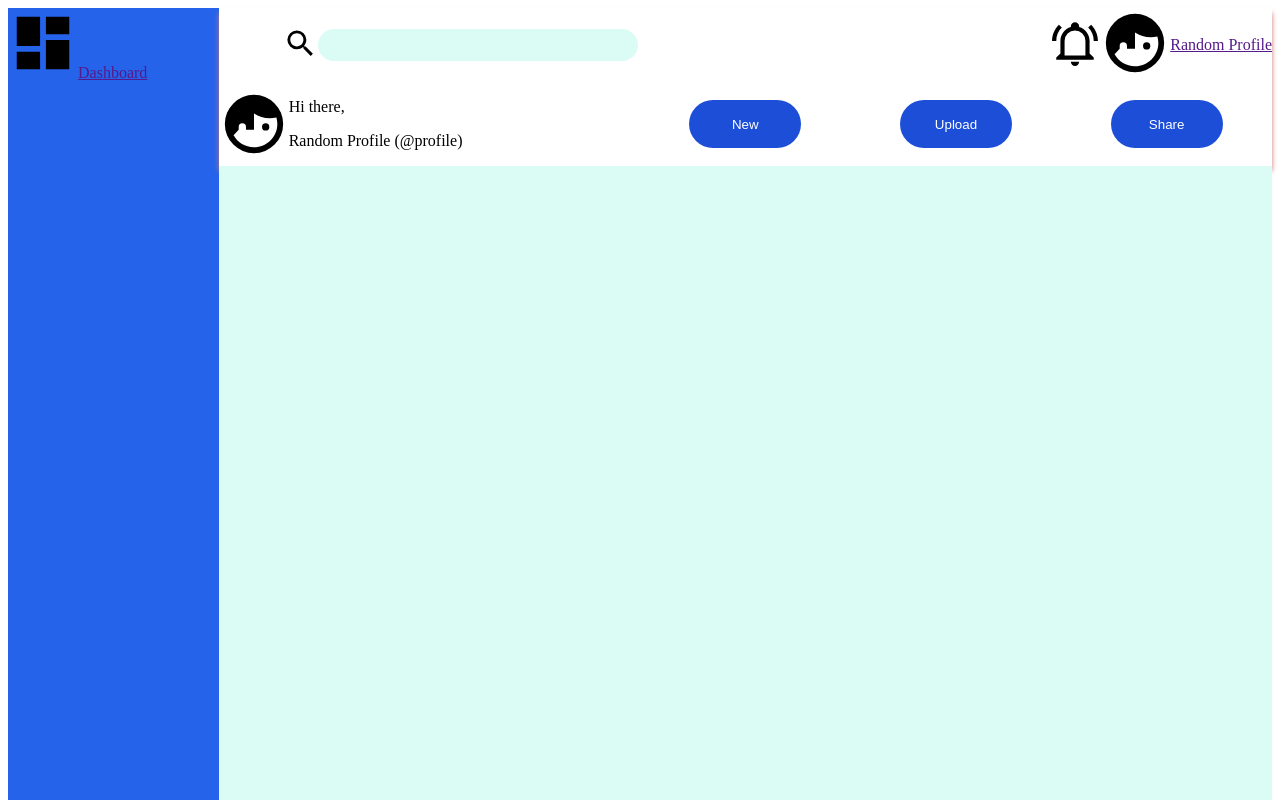
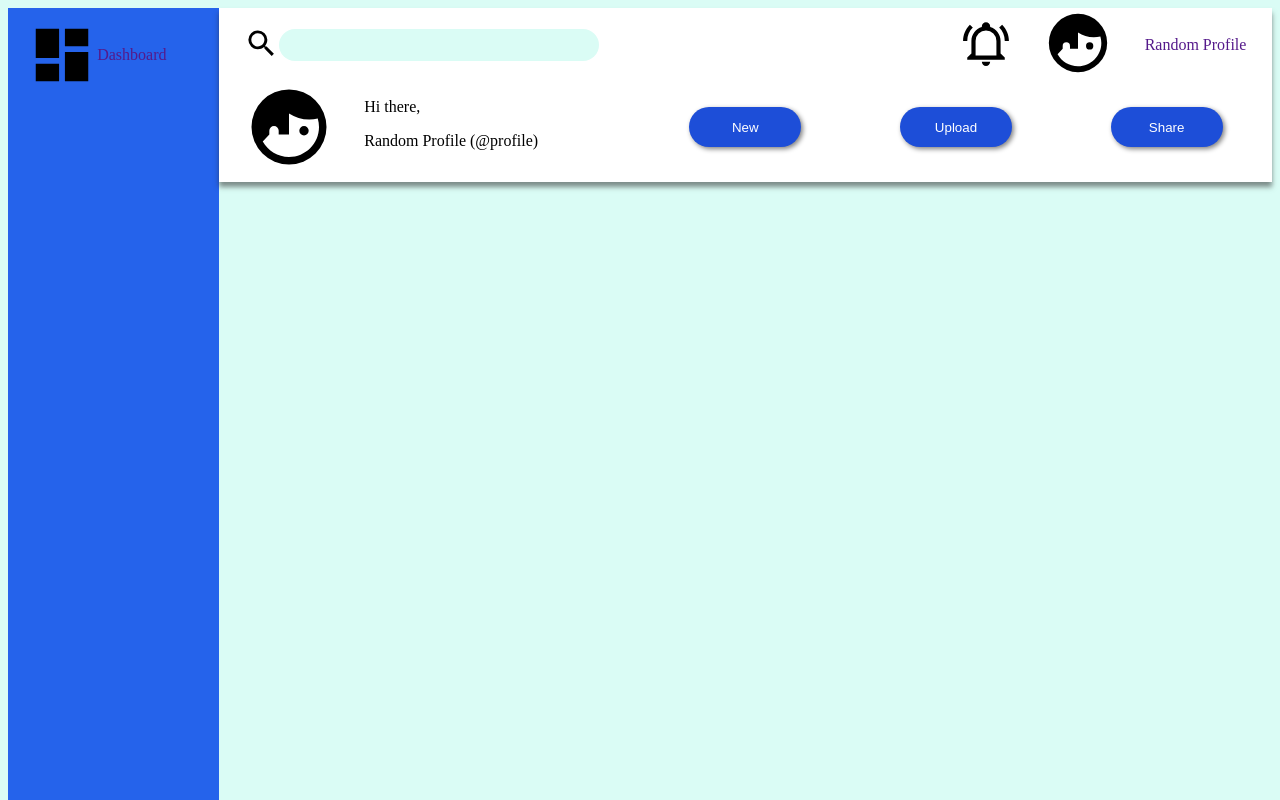
Before and after one commit to Adfmu1/Admin-Dashboard, a plain HTML site: page index.html in a window 1280 px wide. Shown: the top 800 px of the page. Drawn offline with Linux system fonts and the light colour scheme.

Commit message:
fix some errors and style buttons furthermore

```diff
--- a/index.html
+++ b/index.html
@@ -9,7 +9,7 @@
 <body>
     <div id="dashboard">
         <div class="logo">
-            <a href="" target="_blank"><img src="assets/view-dashboard.svg" alt="site logo" class="dashboard-logo">Dashboard</a>
+            <a href="" target="_blank" class="main-page"><img src="assets/view-dashboard.svg" alt="site logo" class="dashboard-logo">Dashboard</a>
         </div>
     </div>
     <div id="header">
@@ -33,9 +33,9 @@
                 </div>
             </div>
             <div class="post-options">
-                <button>New</button>
-                <button>Upload</button>
-                <button>Share</button>
+                <button type="button">New</button>
+                <button type="button">Upload</button>
+                <button type="button">Share</button>
             </div>
         </div>
     </div>
--- a/style.css
+++ b/style.css
@@ -1,5 +1,6 @@
 body {
     display: grid;
+    background-color: #dafcf5;
     grid-template: 1fr 7fr / 1fr 5fr ;
 }
 
@@ -7,6 +8,17 @@ body {
 #dashboard {
     grid-area: 1 / 1 / -1 / 2;
     background-color: #2563eb;
+}
+
+/* logo */
+.logo {
+    margin-top: 1.5vh;
+    margin-left: 1.5vw;
+}
+
+.main-page {
+    display: flex;
+    align-items: center;
 }
 
 /* icons */
@@ -27,7 +39,8 @@ body {
     grid-area: 1 / 2 / 2 / -1;
     display: flex;
     flex-direction: column;
-    box-shadow: 0px 5px 5px rgb(204, 117, 117);
+    background-color: white;
+    box-shadow: 0px 5px 5px rgba(39, 39, 39, 0.521);
 }
 
 #search, .profile {
@@ -36,13 +49,18 @@ body {
 }
 
 #search {
-    margin-left: 5vw;
+    margin-left: 2vw;
+}
+
+.profile {
+    margin-right: 2vw;
+    gap: 2.5vw;
 }
 
 #search-field {
     border: none;
     height: 2rem;
-    width: 25vw;
+    width: clamp(100px, 25vw, 450px);
     border-radius: 4rem;
     background-color: #dafcf5;
 }
@@ -62,6 +80,12 @@ body {
 
 .profile2 {
     display: flex;
+    margin-left: 2vw;
+}
+
+.profile2 > img {
+    padding-right: 30px;
+    width: 90px;
 }
 
 .post-options {
@@ -75,11 +99,17 @@ button {
     border: none;
     background-color: #1d4ed8;
     color: white;
-    height: 3rem;
+    height: 2.5rem;
     width: 7rem;
     border-radius: 3rem;
+    cursor: pointer;
+    box-shadow: 2px 2px 5px gray;
 }
 
-#main-content {
-    background-color: #dafcf5;
+.lower {
+    padding-bottom: 10px;
 }
+
+a:link, a:visited {
+    text-decoration: none;
+}
```
